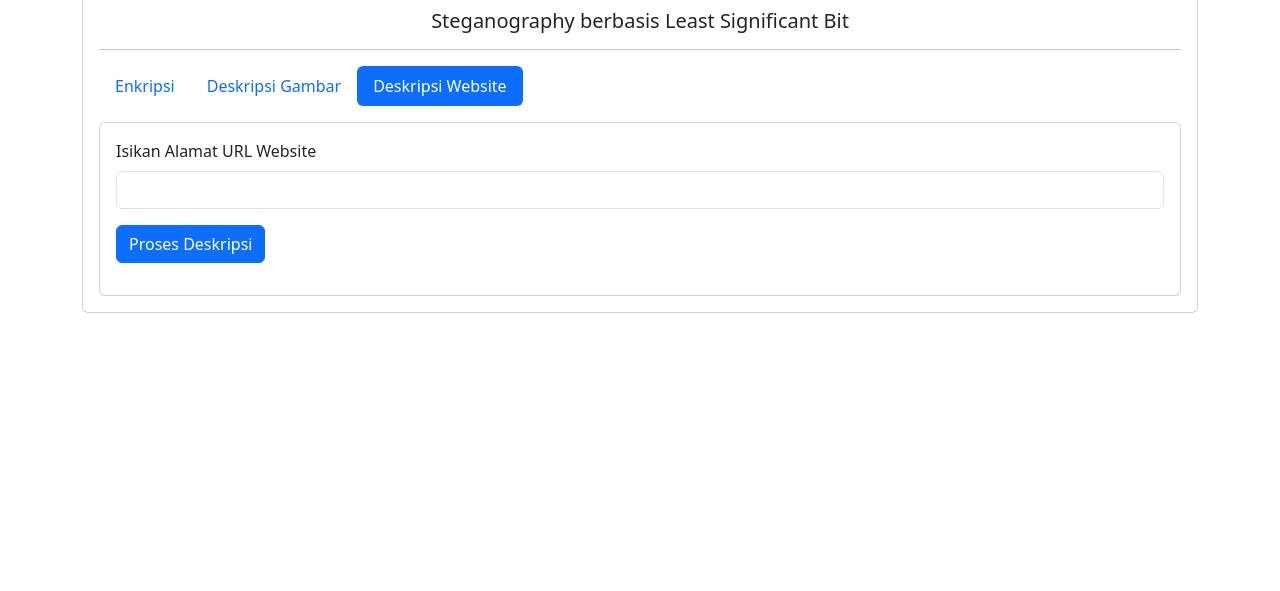
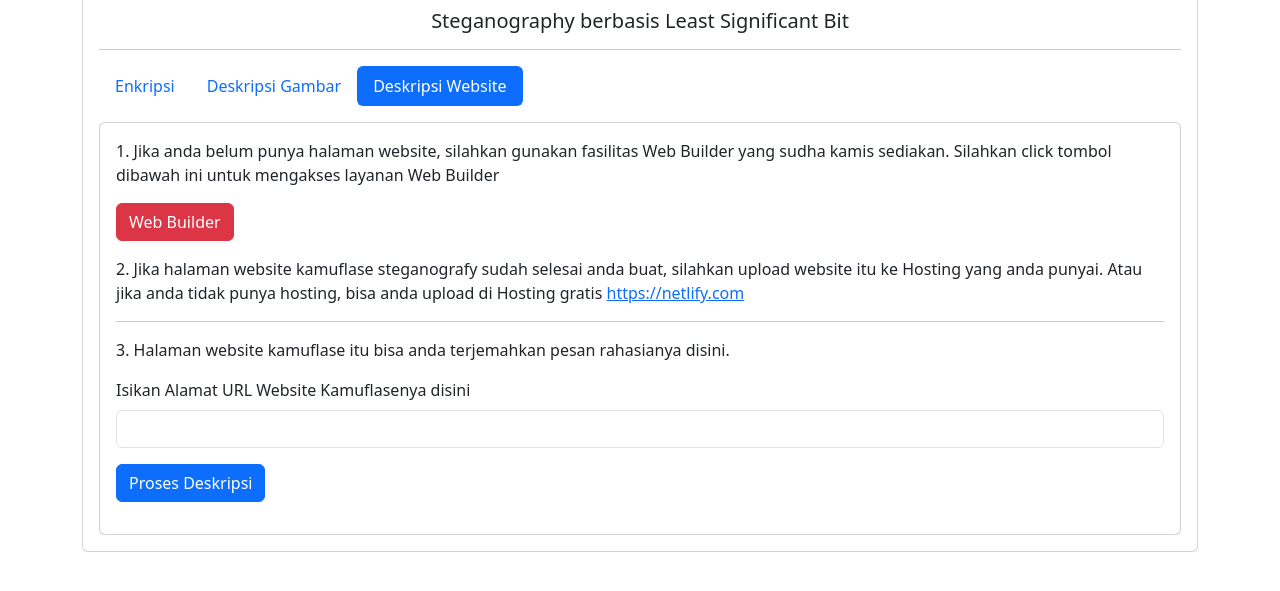
Before and after one commit to ekoheri/steganografi_lsb_js, a plain HTML site: page index.html in a window 1280 px wide. Both pictures are taken after a click on the tab "Deskripsi Website". Shown: the part 95-686 px from the top of the page. Drawn offline with nearby package versions, Linux system fonts and the light colour scheme.

Commit message:
edit index.html page

```diff
--- a/index.html
+++ b/index.html
@@ -93,7 +93,18 @@
                                             <img src="img/loading.gif" />
                                         </div>
                                         <div class="mb-3">
-                                            <label for="txtDecWebSteganografi" class="form-label">Isikan Alamat URL Website</label>
+                                            <p>1. Jika anda belum punya halaman website, silahkan gunakan fasilitas Web Builder yang sudha kamis sediakan.
+                                            Silahkan click tombol dibawah ini untuk mengakses layanan Web Builder
+                                            </p>
+                                            <p>
+                                                <a href="https://webbuilder.gadawangi.com" class="btn btn-danger">Web Builder</a>
+                                            </p>
+                                            <p>2. Jika halaman website kamuflase steganografy sudah selesai anda buat, silahkan upload website itu ke Hosting yang anda punyai. Atau jika anda tidak punya hosting, bisa anda upload di Hosting gratis <a href="https://netlify.com/">https://netlify.com</a></p>
+                                        </div>
+                                        <hr />
+                                        <div class="mb-3">
+                                            <p>3. Halaman website kamuflase itu bisa anda terjemahkan pesan rahasianya disini.</p>
+                                            <label for="txtDecWebSteganografi" class="form-label">Isikan Alamat URL Website Kamuflasenya disini</label>
                                             <input class="form-control" type="text" id="txtDecWebSteganografi">
                                         </div>
                                         <div class="mb-3">
```
